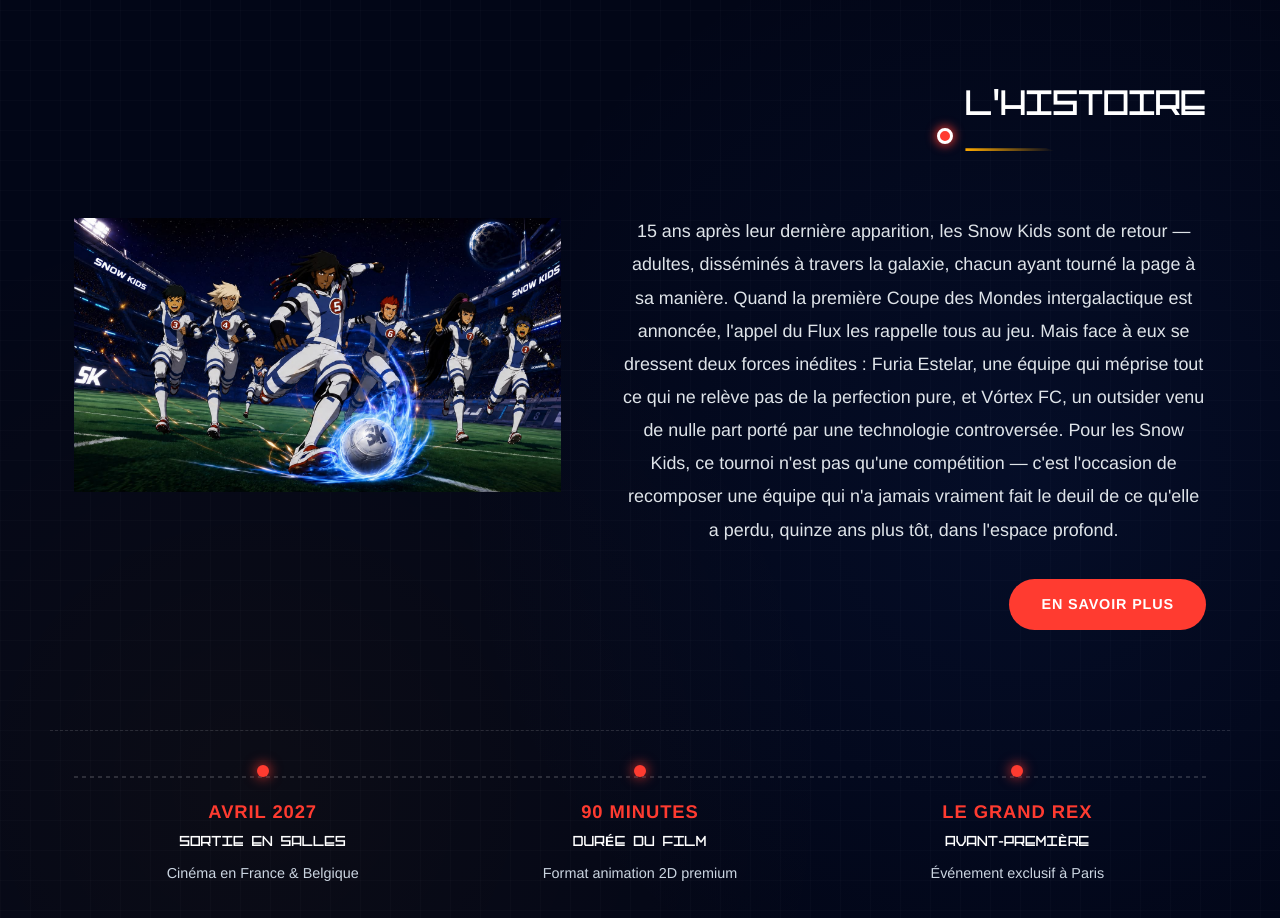
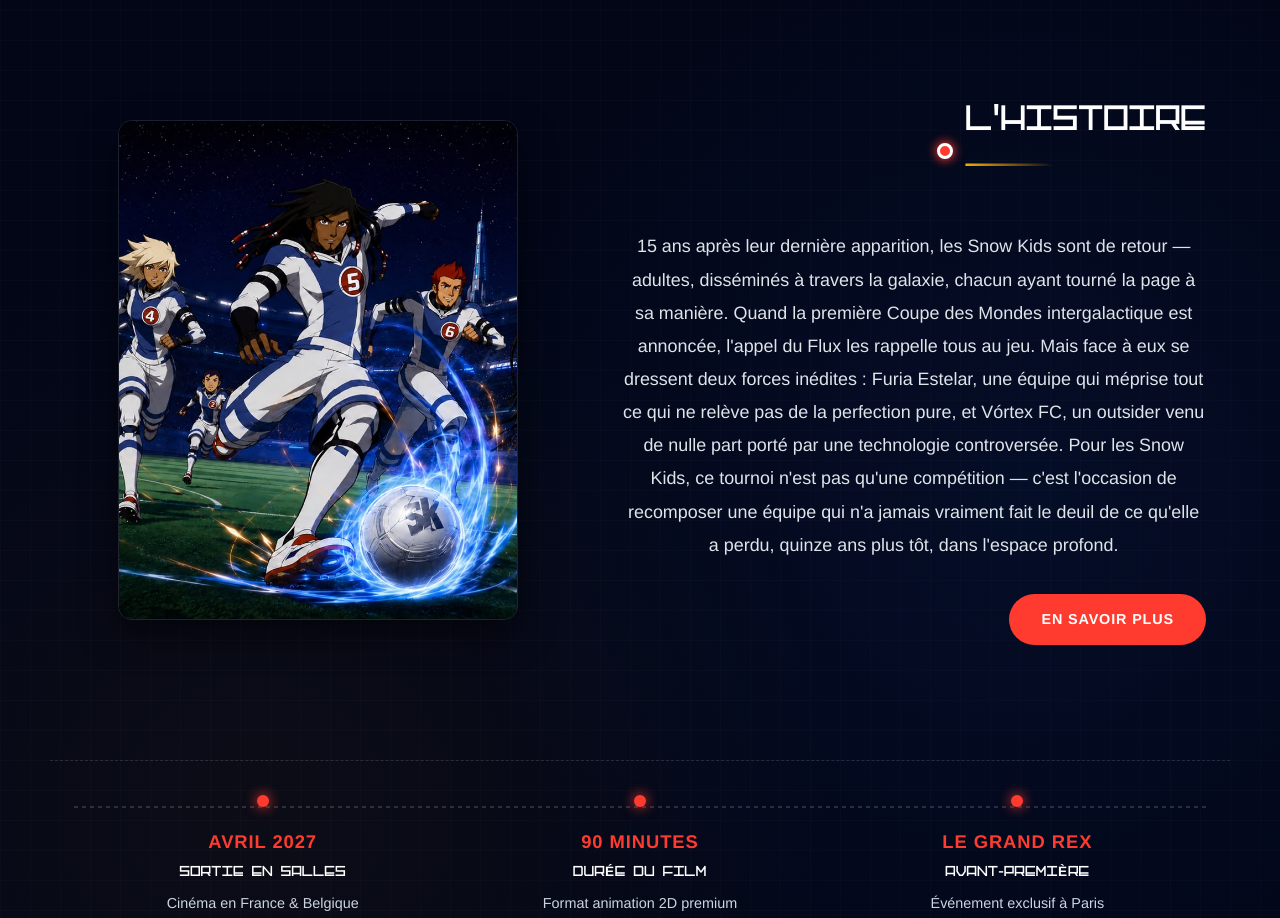
Before and after one commit to renyross/bande-annoce-gf, a plain HTML site: page index.html in a window 1280 px wide. Shown: the part 820-1738 px from the top of the page. Drawn offline with Linux system fonts and the light colour scheme; files whose address does not match are found by name.

Commit message:
Mise en format portrait de l'image histoire

```diff
--- a/css/style-v7.css
+++ b/css/style-v7.css
@@ -535,6 +535,21 @@ a { color: inherit; text-decoration: none; }
 .synopsis-image-container:hover .cutout-player {
   transform: rotate(0deg) scale(1.04) translateY(-5px);
   filter: drop-shadow(0 20px 45px rgba(37, 99, 235, 0.6));
+}
+.histoire-team-img {
+  width: 100%;
+  max-width: 400px;
+  aspect-ratio: 4/5;
+  object-fit: cover;
+  object-position: center;
+  border-radius: 14px;
+  box-shadow: 0 15px 35px rgba(0, 0, 0, 0.5);
+  border: 1px solid rgba(255, 255, 255, 0.1);
+  transition: transform 0.4s ease, box-shadow 0.4s ease;
+}
+.synopsis-image-container:hover .histoire-team-img {
+  transform: translateY(-5px);
+  box-shadow: 0 20px 45px rgba(37, 99, 235, 0.3);
 }
 .synopsis-title-row {
   display: flex;
```
